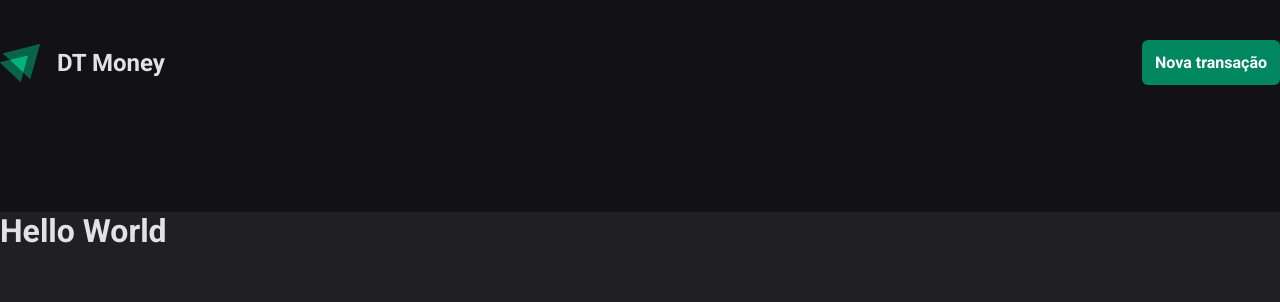
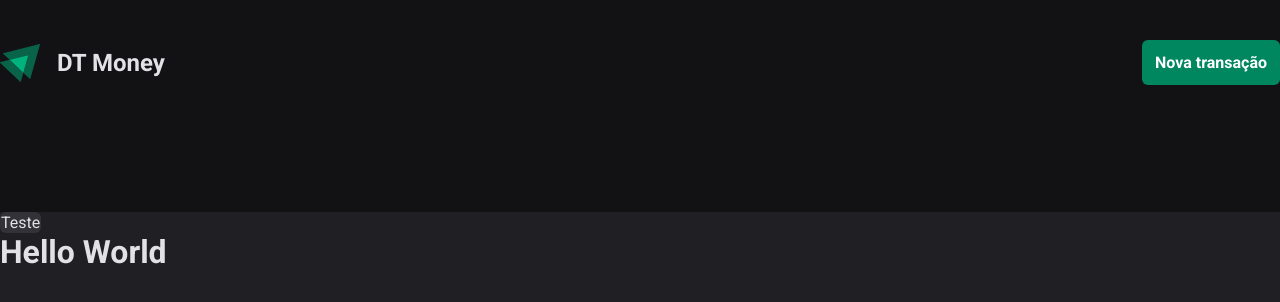
Before and after one commit to tsxfabio/dtmoney, a React (Vite) app: page / in a window 1280 px wide. Shown: the top 302 px of the page. Built offline with nearby package versions, Linux system fonts and the light colour scheme.

Commit message:
componente DashboardBox

```diff
--- a/src/App.tsx
+++ b/src/App.tsx
@@ -1,5 +1,7 @@
 import { ThemeProvider } from "styled-components";
+import { DashboardBox } from "./components/DashboardBox";
 import { Header } from "./components/Header";
+import { Home } from "./pages/Home";
 import { GlobalStyles } from "./styles/global";
 import { defaultTheme } from "./styles/themes/default";
 
@@ -8,6 +10,7 @@ export function App() {
     <ThemeProvider theme={defaultTheme}>
       <GlobalStyles />
       <Header />
+      <Home />
       <h1>Hello World</h1>
     </ThemeProvider>
   );
--- /dev/null
+++ b/src/components/DashboardBox/index.tsx
@@ -0,0 +1,9 @@
+import { DashboardContainer } from "./styles";
+
+export function DashboardBox() {
+  return (
+    <DashboardContainer>
+      <span>Teste</span>
+    </DashboardContainer>
+  );
+}
--- /dev/null
+++ b/src/components/DashboardBox/styles.ts
@@ -0,0 +1,10 @@
+import styled from "styled-components";
+
+export const DashboardContainer = styled.div`
+  display: inline-flex;
+  flex-direction: column;
+
+  background-color: ${(props) => props.theme["gray-600"]};
+  border: 1px solid transparent;
+  border-radius: 6px;
+`;
--- /dev/null
+++ b/src/pages/Home/index.tsx
@@ -0,0 +1,10 @@
+import { DashboardBox } from "../../components/DashboardBox";
+import { HomeContainer } from "./styles";
+
+export function Home() {
+  return (
+    <HomeContainer>
+      <DashboardBox />
+    </HomeContainer>
+  );
+}
--- /dev/null
+++ b/src/pages/Home/styles.ts
@@ -0,0 +1,6 @@
+import styled from "styled-components";
+
+export const HomeContainer = styled.div`
+  max-width: 1280px;
+  margin: 0 auto;
+`;
```
